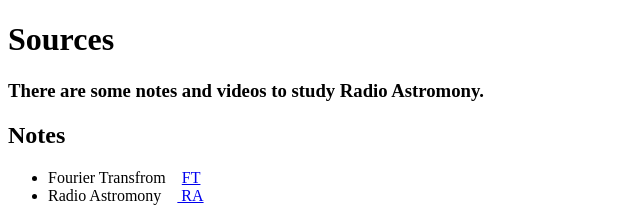
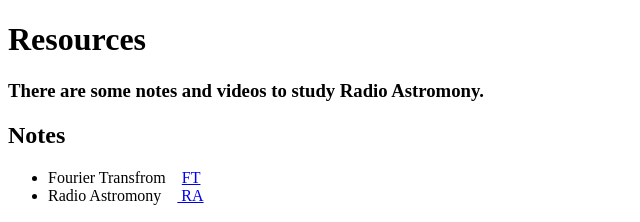
Before and after one commit to yliuid/astro.github.io, a plain HTML site: page Web/notes.html in a window 1280 px wide. Shown: the top 222 px of the page, 0-640 px from the left. Drawn offline with Linux system fonts and the light colour scheme.

Commit message:
Update notes.html

```diff
--- a/Web/notes.html
+++ b/Web/notes.html
@@ -7,7 +7,7 @@
 </head>
 
 <body>
-    <h1>Sources</h1>
+    <h1>Resources</h1>
     <h3>
       There are some notes and videos to study Radio Astromony.
     </h3>
```
